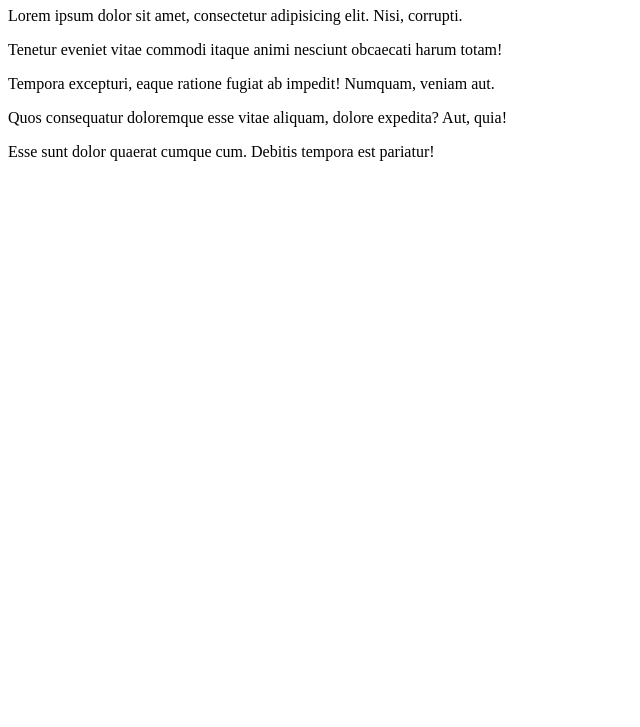
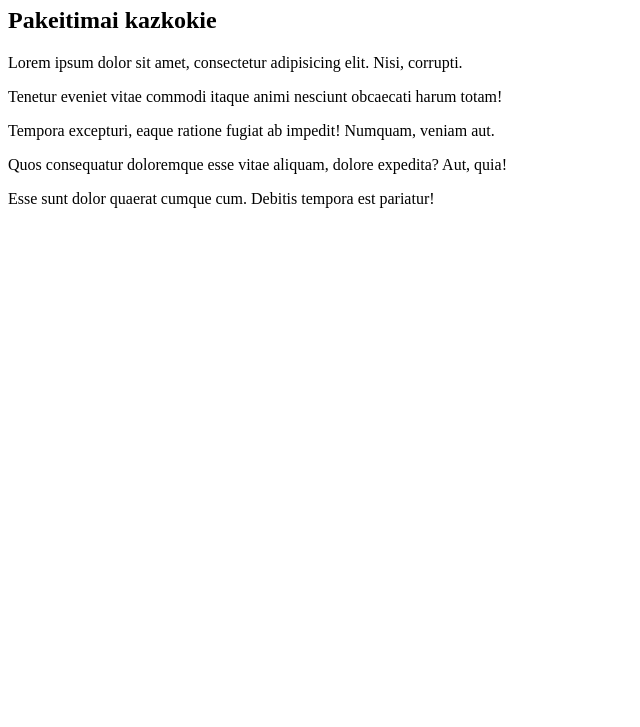
Before and after one commit to javapagrindai/urban-sniffle, a plain HTML site: page index.html in a window 1280 px wide. Shown: the part 73-800 px from the top of the page, without its empty margins (0-640 px from the left). Drawn offline with Linux system fonts and the light colour scheme.

Commit message:
Add pakeitimai

```diff
--- a/index.html
+++ b/index.html
@@ -7,6 +7,7 @@
 </head>
 <body>
     <h1>Git pagrindai</h1>
+    <h2>Pakeitimai kazkokie</h2>
     <p>Lorem ipsum dolor sit amet, consectetur adipisicing elit. Nisi, corrupti.</p>
     <p>Tenetur eveniet vitae commodi itaque animi nesciunt obcaecati harum totam!</p>
     <p>Tempora excepturi, eaque ratione fugiat ab impedit! Numquam, veniam aut.</p>
```
